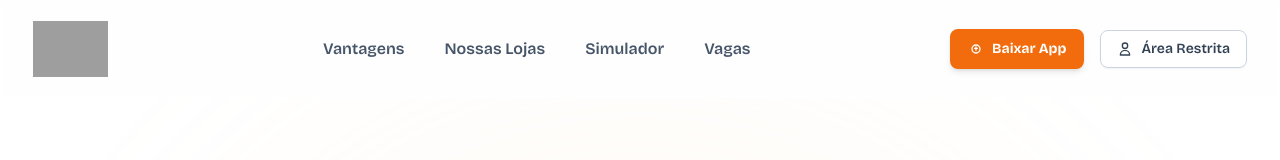
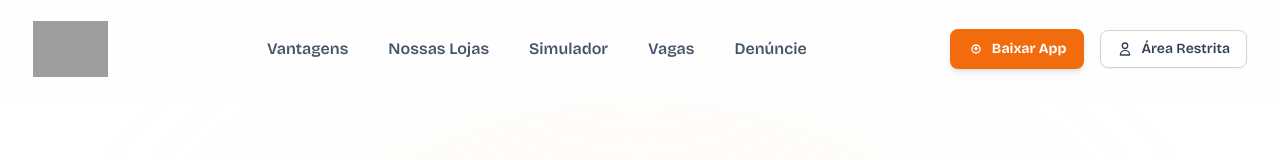
Before and after one commit to lucasrenz/muller, a React (Vite) app: page / in a window 1280 px wide. Shown: the top 160 px of the page. Built offline with nearby package versions, Linux system fonts and the light colour scheme; grey boxes are pictures that could not be loaded.

Commit message:
Adiciona link para a página de denúncias no formulário de solicitação de cartão

```diff
--- a/src/components/CardRequestForm.jsx
+++ b/src/components/CardRequestForm.jsx
@@ -570,6 +570,8 @@ const CardRequestForm = () => {
               <a className="text-base font-semibold text-slate-600 hover:text-brand-500 transition-colors" href="#lojas">Nossas Lojas</a>
               <a className="text-base font-semibold text-slate-600 hover:text-brand-500 transition-colors" href="#simulador">Simulador</a>
               <a className="text-base font-semibold text-slate-600 hover:text-brand-500 transition-colors" href="/vagas">Vagas</a>
+              <a className="text-base font-semibold text-slate-600 hover:text-brand-500 transition-colors" href="/denuncia">Denúncie</a>
+
             </nav>
             <div className="flex items-center space-x-4">
               <a
```
